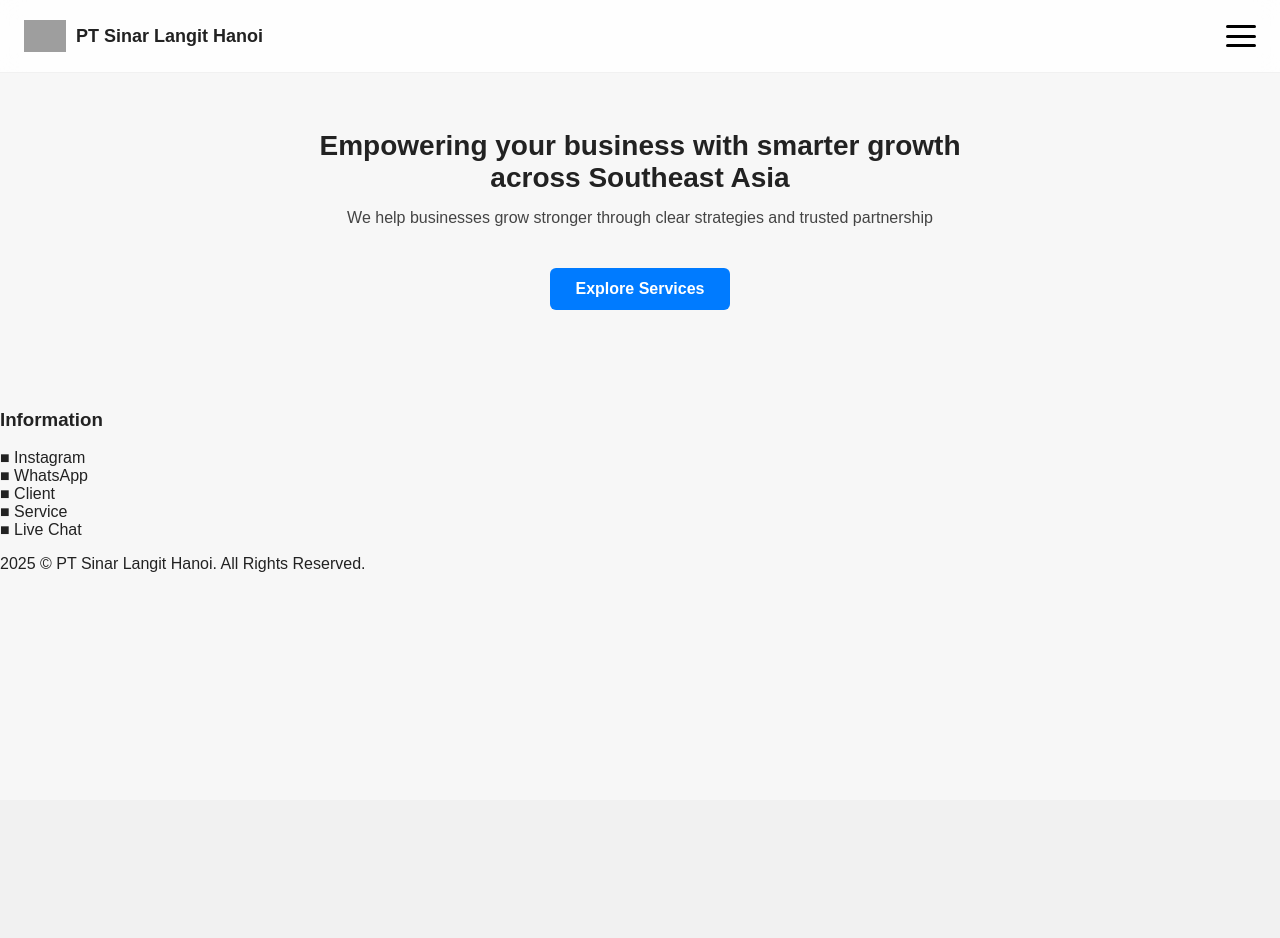
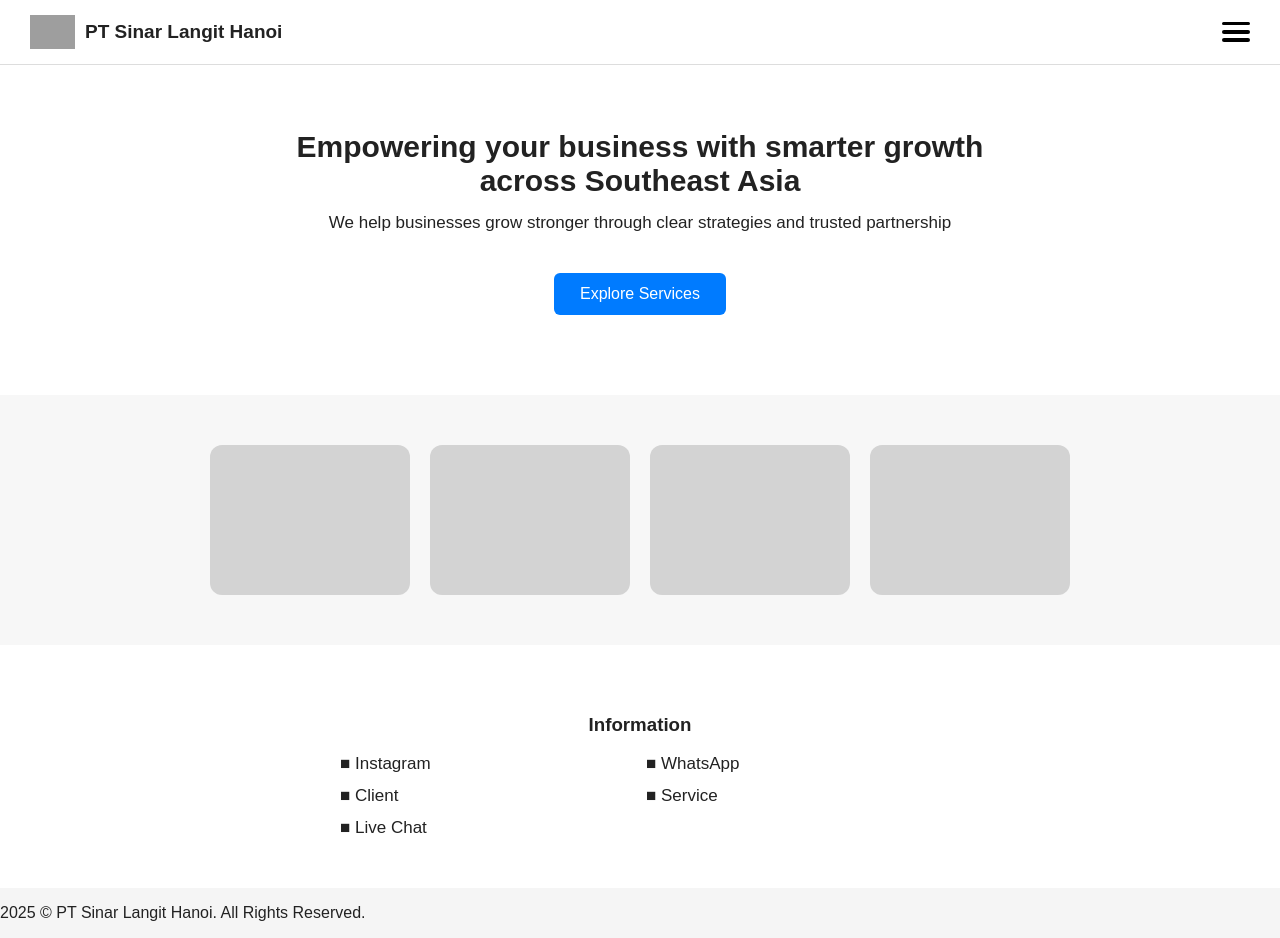
Before and after one commit to kevin123a/test-, a PHP site: page / in a window 1280 px wide. Before the commit the page ends 572 px from the top, so only its background shows below. Run offline with PHP 8.4, Linux system fonts and the light colour scheme; grey boxes are pictures that could not be loaded.

Commit message:
Update style.css

```diff
--- a/style.css
+++ b/style.css
@@ -1,4 +1,4 @@
-/* ========== BASIC ========== */
+/* BASIC */
 * {
     box-sizing: border-box;
 }
@@ -6,23 +6,22 @@
 body {
     margin: 0;
     font-family: Arial, sans-serif;
-    background: #f7f7f7;
+    background: #f5f5f5;
     color: #222;
 }
 
-/* ========== HEADER ========== */
+/* HEADER */
 .header {
     position: fixed;
     top: 0;
-    left: 0;
     width: 100%;
+    padding: 15px 30px;
     display: flex;
     justify-content: space-between;
     align-items: center;
-    padding: 15px 24px;
     backdrop-filter: blur(12px);
-    background: rgba(255, 255, 255, 0.8);
-    border-bottom: 1px solid rgba(0, 0, 0, 0.05);
+    background: rgba(255,255,255,0.85);
+    border-bottom: 1px solid #ddd;
     z-index: 9999;
 }
 
@@ -33,132 +32,95 @@ body {
 }
 
 .logo {
-    width: 42px;
-    height: 42px;
-    object-fit: contain;
+    width: 45px;
 }
 
 .brand-text {
+    font-size: 19px;
     margin: 0;
-    font-size: 18px;
-    font-weight: 700;
+    font-weight: bold;
 }
 
-/* ========== TITIK TIGA (HAMBURGER) ========== */
+/* MENU (TITIK TIGA) */
 .menu-wrapper {
     position: relative;
-    display: flex;
-    align-items: center;
 }
 
 .menu-icon {
-    width: 30px;
-    height: 22px;
+    width: 28px;
+    height: 20px;
     display: flex;
     flex-direction: column;
     justify-content: space-between;
     cursor: pointer;
-    z-index: 10000;
 }
 
 .menu-icon span {
-    display: block;
     width: 100%;
-    height: 3px;
-    background: #000; /* hitam jelas */
-    border-radius: 4px;
+    height: 3.5px;
+    background: #000;
+    border-radius: 6px;
 }
 
-/* ========== DROPDOWN MENU ========== */
+/* DROPDOWN */
 .menu-dropdown {
     display: none;
     position: absolute;
     right: 0;
     top: 40px;
-    background: #ffffff;
-    border-radius: 10px;
+    background: white;
+    width: 200px;
+    border-radius: 8px;
+    box-shadow: 0px 8px 20px rgba(0,0,0,0.15);
     padding: 10px 0;
-    width: 200px;
-    box-shadow: 0 8px 24px rgba(0,0,0,0.15);
     z-index: 9999;
 }
 
 .menu-dropdown a {
     display: block;
-    padding: 10px 18px;
+    padding: 10px 20px;
     text-decoration: none;
-    color: #222;
-    font-size: 14px;
+    color: black;
 }
 
-.menu-dropdown a:hover {
-    background: #f3f3f3;
-}
-
-/* class yang aktif saat ikon di klik */
+/* Show dropdown */
 .show-menu {
     display: block;
 }
 
-/* ========== SUB MENU BAHASA ========== */
+/* Submenu Bahasa */
 .sub-menu {
-    padding: 10px 18px;
+    padding: 10px 20px;
     cursor: pointer;
-    position: relative;
-    font-size: 14px;
-    color: #222;
-}
-
-.sub-menu span {
-    font-weight: 500;
 }
 
 .sub-menu-content {
     display: none;
-    margin-top: 8px;
-    border-radius: 8px;
-    overflow: hidden;
-    background: #ffffff;
-    box-shadow: 0 4px 12px rgba(0,0,0,0.12);
+    background: #f5f5f5;
 }
 
-.sub-menu-content a {
-    padding: 8px 18px;
-    font-size: 13px;
-}
-
-.sub-menu-content a:hover {
-    background: #f0f0f0;
-}
-
-/* tampilkan sub-menu saat hover */
 .sub-menu:hover .sub-menu-content {
     display: block;
 }
 
-/* ========== HERO SECTION ========== */
+/* HERO */
 .hero {
-    padding-top: 130px; /* karena header fixed */
+    padding-top: 130px;
     text-align: center;
     padding-bottom: 80px;
-    padding-left: 20px;
-    padding-right: 20px;
+    background: #fff;
 }
 
 .hero h1 {
-    font-size: 28px;
-    max-width: 720px;
-    margin: 0 auto;
-    font-weight: 700;
+    font-size: 30px;
+    max-width: 750px;
+    margin: auto;
 }
 
 .hero p {
-    font-size: 16px;
-    margin-top: 15px;
-    color: #444;
-    max-width: 600px;
-    margin-left: auto;
-    margin-right: auto;
+    font-size: 17px;
+    max-width: 650px;
+    margin: 15px auto;
 }
 
 .btn-explore {
@@ -167,7 +129,46 @@ body {
     padding: 12px 26px;
     background: #007bff;
     color: #fff;
+    border-radius: 6px;
     text-decoration: none;
-    border-radius: 6px;
-    font-weight: 600;
-    font-size: 14
+}
+
+/* PHOTO SECTION */
+.photos {
+    display: flex;
+    justify-content: center;
+    gap: 20px;
+    padding: 50px 0;
+    background: #f7f7f7;
+}
+
+.photo-box {
+    width: 200px;
+    height: 150px;
+    background: #d3d3d3;
+    border-radius: 12px;
+}
+
+/* INFO SECTION */
+.info {
+    background: #fff;
+    padding: 50px 20px;
+    text-align: center;
+}
+
+.info-grid {
+    max-width: 600px;
+    margin: auto;
+    display: grid;
+    grid-template-columns: 1fr 1fr;
+    gap: 12px;
+    font-size: 17px;
+}
+
+.info-item {
+    text-align: left;
+    font-weight: 500;
+}
+
+/* 5th item full width */
+.info-item:nth-child
```
